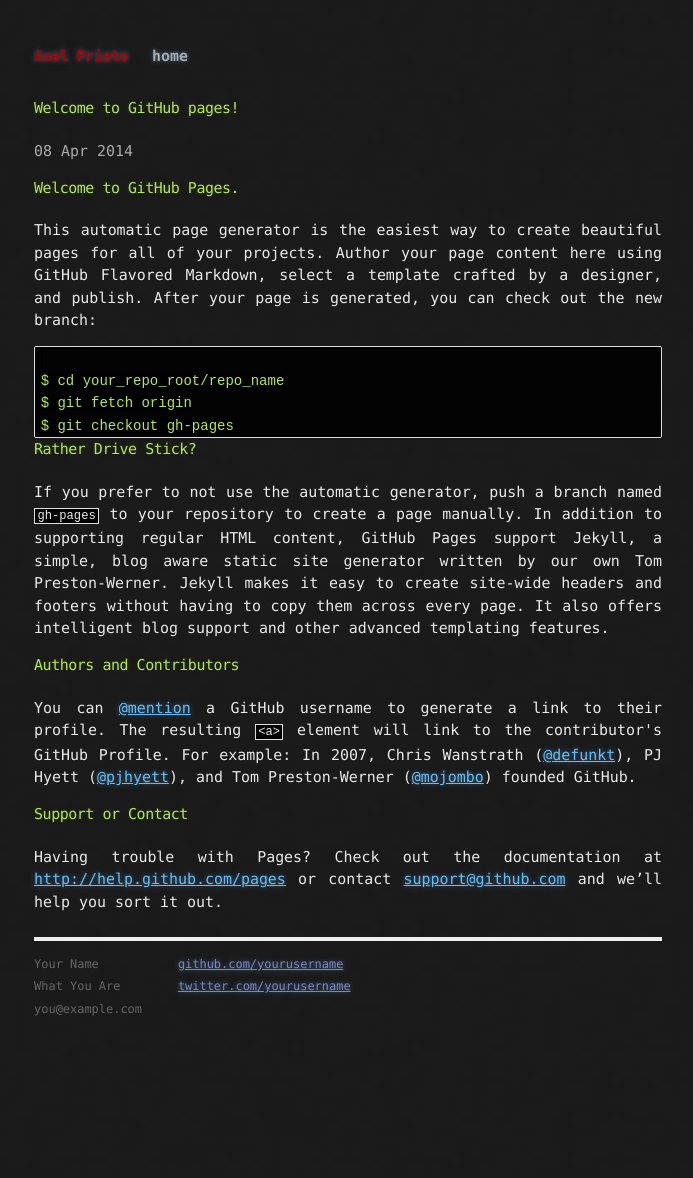
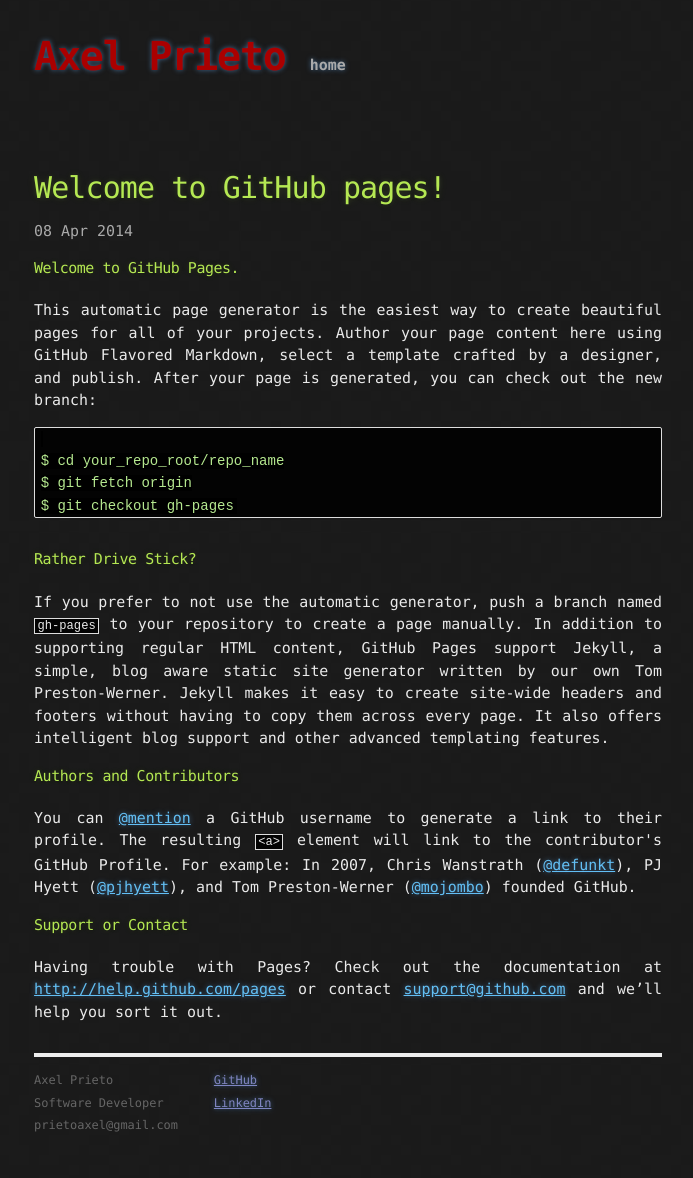
Before and after one commit to 4x3lpri3t0/zedronar.github.io, a Jekyll site: the page built from _posts/2014-04-08-welcome-to-github-pages.markdown, in a window 1280 px wide. Shown: the whole page, without its empty margins (292-985 px from the left). Built offline with Jekyll 4.4.1, drawn with Linux system fonts in a browser that asks for light colours; Markdown is read by kramdown in place of the engine named in the settings; before the commit the page ends 1032 px from its top, so only the background shows below that.

Commit message:
Now it's kind of ready ;)

```diff
--- a/_layouts/default.html
+++ b/_layouts/default.html
@@ -11,7 +11,6 @@
 
         <!-- Custom CSS -->
         <link rel="stylesheet" href="/css/main.css">
-
     </head>
     <body>
 
@@ -26,15 +25,15 @@
           <div class="footer">
             <div class="contact">
               <p>
-                Your Name<br />
-                What You Are<br />
-                you@example.com
+                Axel Prieto<br />
+                Software Developer<br />
+                prietoaxel@gmail.com
               </p>
             </div>
             <div class="contact">
               <p>
-                <a href="https://github.com/yourusername">github.com/yourusername</a><br />
-                <a href="https://twitter.com/yourusername">twitter.com/yourusername</a><br />
+                <a href="https://github.com/zedronar">GitHub</a><br />
+                <a href="ar.linkedin.com/pub/axel-prieto/27/646/58/en">LinkedIn</a><br />
               </p>
             </div>
           </div>
--- a/_posts/2014-04-08-welcome-to-github-pages.markdown
+++ b/_posts/2014-04-08-welcome-to-github-pages.markdown
@@ -6,7 +6,7 @@
 ---
 
 
-<h2><a name="welcome-to-github-pages" class="anchor" href="#welcome-to-github-pages"><span class="octicon octicon-link"></span></a>Welcome to GitHub Pages.</h2>
+<h3><a name="welcome-to-github-pages" class="anchor" href="#welcome-to-github-pages"><span class="octicon octicon-link"></span></a>Welcome to GitHub Pages.</h3>
 
 <p>This automatic page generator is the easiest way to create beautiful pages for all of your projects. Author your page content here using GitHub Flavored Markdown, select a template crafted by a designer, and publish. After your page is generated, you can check out the new branch:</p>
 
--- a/css/main.css
+++ b/css/main.css
@@ -8,6 +8,7 @@
 * {
   margin: 0;
   padding: 0;
+  margin-bottom: 30px;
 }
 
 html, body { height: 100%; }
@@ -482,3 +483,11 @@
 .type-csharp .highlight .nn { color: #000000 }
 .type-csharp .highlight .s { color: #A31515 }
 .type-csharp .highlight .sc { color: #A31515 }
+
+/* CUSTOM AXEL */
+
+h1 { font-size: 40px;}
+h2 { font-size: 30px;}
+.highlight .kd { color: #05D; } /* Keyword.Declaration */
+.p { color: #999;}
+pre { color: #B5E88F;}
--- a/css/syntax.css
+++ /dev/null
@@ -1,59 +0,0 @@
-.highlight .c { color: #999988; font-style: italic } /* Comment */
-.highlight .err { color: #a61717; background-color: #e3d2d2 } /* Error */
-.highlight .k { font-weight: bold } /* Keyword */
-.highlight .o { font-weight: bold } /* Operator */
-.highlight .cm { color: #999988; font-style: italic } /* Comment.Multiline */
-.highlight .cp { color: #999999; font-weight: bold } /* Comment.Preproc */
-.highlight .c1 { color: #999988; font-style: italic } /* Comment.Single */
-.highlight .cs { color: #999999; font-weight: bold; font-style: italic } /* Comment.Special */
-.highlight .gd { color: #000000; background-color: #ffdddd } /* Generic.Deleted */
-.highlight .gd .x { color: #000000; background-color: #ffaaaa } /* Generic.Deleted.Specific */
-.highlight .ge { font-style: italic } /* Generic.Emph */
-.highlight .gr { color: #aa0000 } /* Generic.Error */
-.highlight .gh { color: #999999 } /* Generic.Heading */
-.highlight .gi { color: #000000; background-color: #ddffdd } /* Generic.Inserted */
-.highlight .gi .x { color: #000000; background-color: #aaffaa } /* Generic.Inserted.Specific */
-.highlight .go { color: #888888 } /* Generic.Output */
-.highlight .gp { color: #555555 } /* Generic.Prompt */
-.highlight .gs { font-weight: bold } /* Generic.Strong */
-.highlight .gu { color: #aaaaaa } /* Generic.Subheading */
-.highlight .gt { color: #aa0000 } /* Generic.Traceback */
-.highlight .kc { font-weight: bold } /* Keyword.Constant */
-.highlight .kd { font-weight: bold } /* Keyword.Declaration */
-.highlight .kp { font-weight: bold } /* Keyword.Pseudo */
-.highlight .kr { font-weight: bold } /* Keyword.Reserved */
-.highlight .kt { color: #445588; font-weight: bold } /* Keyword.Type */
-.highlight .m { color: #009999 } /* Literal.Number */
-.highlight .s { color: #d14 } /* Literal.String */
-.highlight .na { color: #008080 } /* Name.Attribute */
-.highlight .nb { color: #0086B3 } /* Name.Builtin */
-.highlight .nc { color: #445588; font-weight: bold } /* Name.Class */
-.highlight .no { color: #008080 } /* Name.Constant */
-.highlight .ni { color: #800080 } /* Name.Entity */
-.highlight .ne { color: #990000; font-weight: bold } /* Name.Exception */
-.highlight .nf { color: #990000; font-weight: bold } /* Name.Function */
-.highlight .nn { color: #555555 } /* Name.Namespace */
-.highlight .nt { color: #000080 } /* Name.Tag */
-.highlight .nv { color: #008080 } /* Name.Variable */
-.highlight .ow { font-weight: bold } /* Operator.Word */
-.highlight .w { color: #bbbbbb } /* Text.Whitespace */
-.highlight .mf { color: #009999 } /* Literal.Number.Float */
-.highlight .mh { color: #009999 } /* Literal.Number.Hex */
-.highlight .mi { color: #009999 } /* Literal.Number.Integer */
-.highlight .mo { color: #009999 } /* Literal.Number.Oct */
-.highlight .sb { color: #d14 } /* Literal.String.Backtick */
-.highlight .sc { color: #d14 } /* Literal.String.Char */
-.highlight .sd { color: #d14 } /* Literal.String.Doc */
-.highlight .s2 { color: #d14 } /* Literal.String.Double */
-.highlight .se { color: #d14 } /* Literal.String.Escape */
-.highlight .sh { color: #d14 } /* Literal.String.Heredoc */
-.highlight .si { color: #d14 } /* Literal.String.Interpol */
-.highlight .sx { color: #d14 } /* Literal.String.Other */
-.highlight .sr { color: #009926 } /* Literal.String.Regex */
-.highlight .s1 { color: #d14 } /* Literal.String.Single */
-.highlight .ss { color: #990073 } /* Literal.String.Symbol */
-.highlight .bp { color: #999999 } /* Name.Builtin.Pseudo */
-.highlight .vc { color: #008080 } /* Name.Variable.Class */
-.highlight .vg { color: #008080 } /* Name.Variable.Global */
-.highlight .vi { color: #008080 } /* Name.Variable.Instance */
-.highlight .il { color: #009999 } /* Literal.Number.Integer.Long */
--- a/index.html
+++ b/index.html
@@ -20,7 +20,7 @@
   <header>
     <div class="container">
       <h1>Axel Prieto (Zedronar)</h1>
-      <h2>This is my personal web page. Here I&#39;ll have some projects made by myself and some other stuff.</h2>
+      <h2></h2>
 
       <section id="downloads">
         <a href="https://github.com/Zedronar" class="btn btn-github"><span class="icon"></span>View on GitHub</a>
@@ -40,9 +40,9 @@
       </ul>
       </div>
 
-      <h2><a name="welcome-to-github-pages" class="anchor" href="#welcome-to-github-pages"><span class="octicon octicon-link"></span></a>Welcome to GitHub Pages.</h2>
+      <h2><a class="anchor"></a>Welcome to my web page.</h2>
 
-      <p>This automatic page generator is the easiest way to create beautiful pages for all of your projects. Author your page content here using GitHub Flavored Markdown, select a template crafted by a designer, and publish. After your page is generated, you can check out the new branch:</p>
+      <p>This is my personal web page. Here I&#39;ll have some projects made by myself and some other stuff.</p>
 
 
     </section>
```
Also changed, not shown: _posts/2014-04-09-javascript-closures.markdown (+2 -12 lines), prism.css (deleted, +0 -215 lines), prism.js (deleted).
